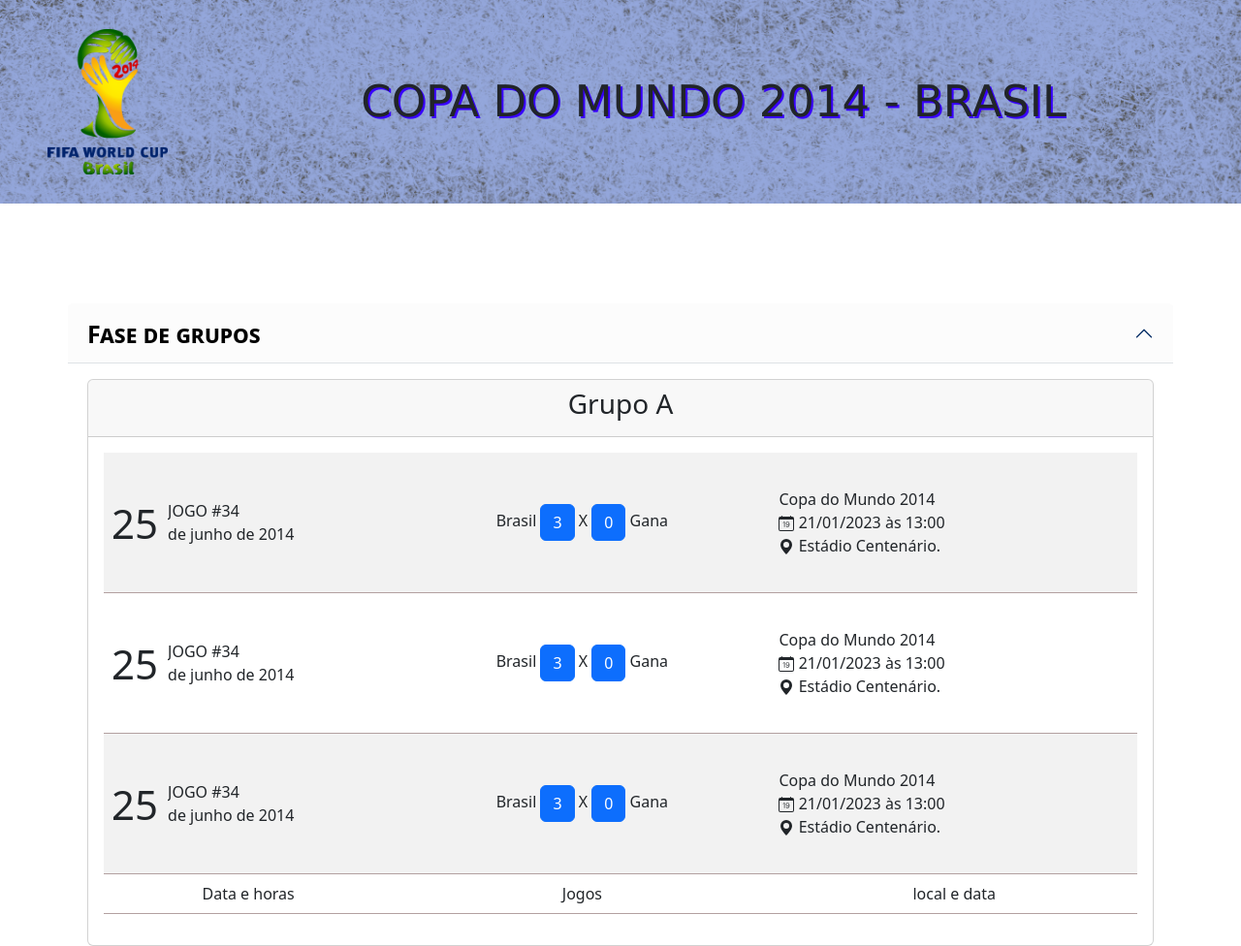
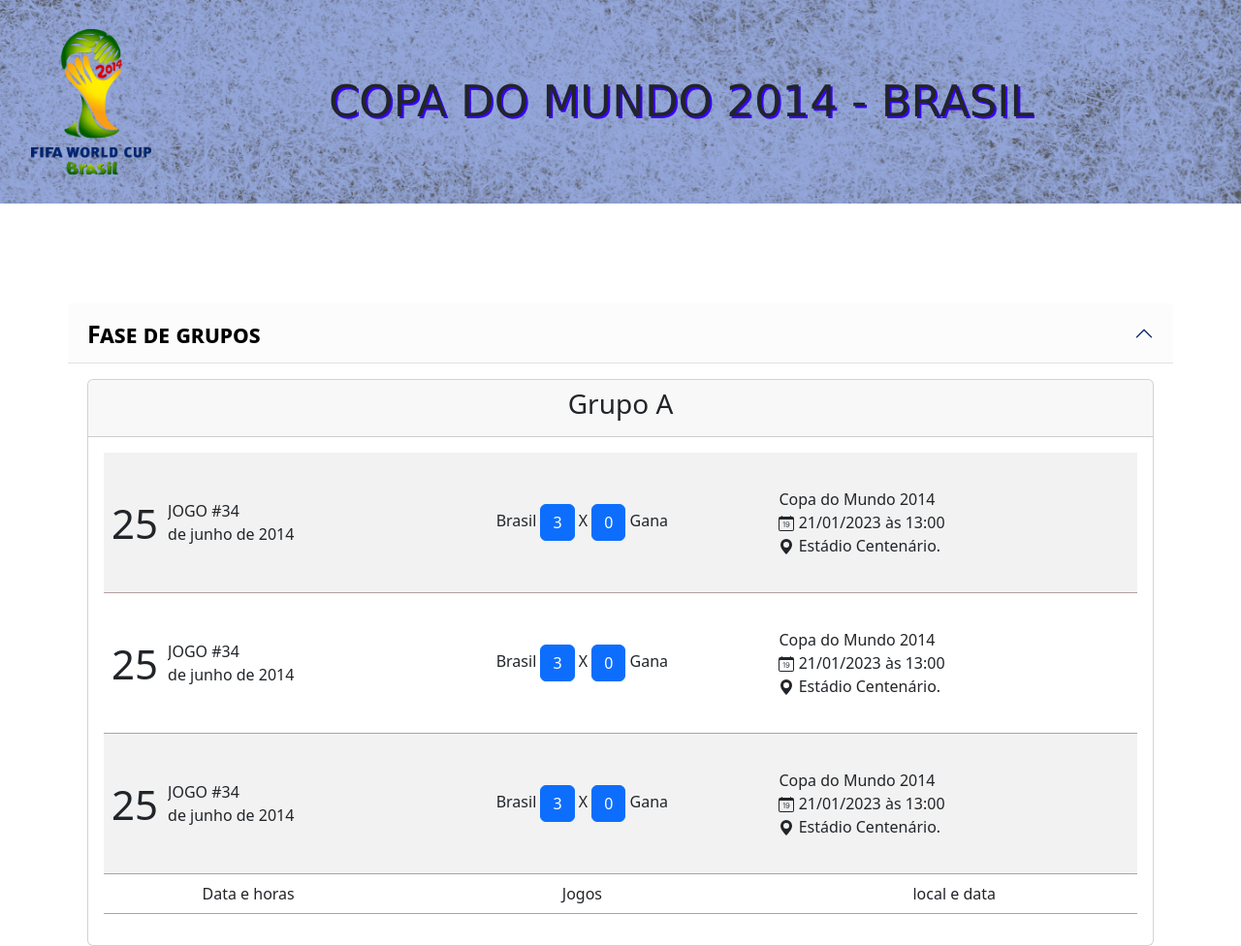
Before and after one commit to ebolzan/World-CUP-2014---XML-parser-DOM-e-SAX---python, a website: page frontend/index.html in a window 1280 px wide. Shown: the top 976 px of the page at 97% size. Drawn offline with nearby package versions, Linux system fonts and the light colour scheme.

Commit message:
fix(index page): width size fix to 100 percent

```diff
--- a/frontend/css/default.css
+++ b/frontend/css/default.css
@@ -11,7 +11,7 @@
     position: fixed;
     z-index: 990;
     align-content: center;
-    width: 1320px;
+    width: 100%;
     top: 0;
     display: flex;
     overflow: hidden;
```
